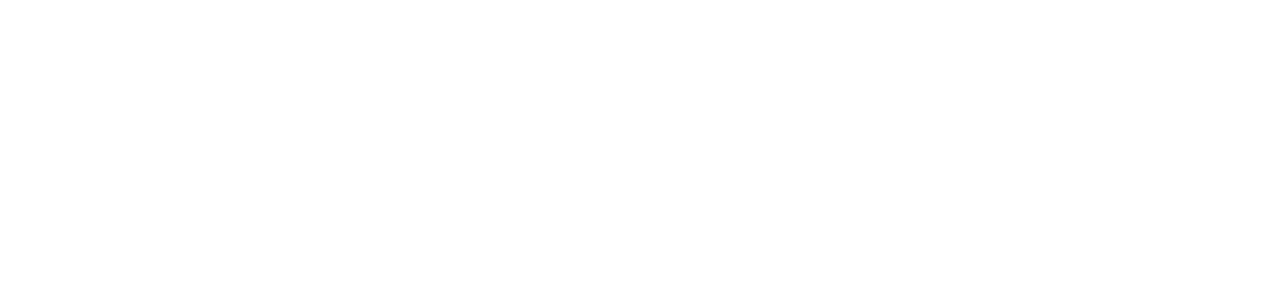
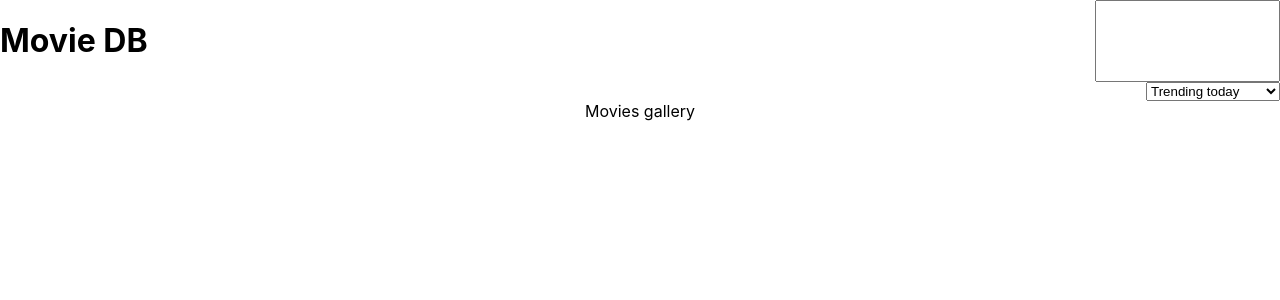
Before and after one commit to abhishekbane/movie-db, a React (Create React App) app: page / in a window 1280 px wide. Shown: the top 300 px of the page. Built offline with nearby package versions, Linux system fonts and the light colour scheme.

Commit message:
Barebones. Added header and utitlity bar with filter options

```diff
--- a/src/App.css
+++ b/src/App.css
@@ -1,16 +1,5 @@
 .App {
   text-align: center;
-}
-
-.App-logo {
-  height: 40vmin;
-  pointer-events: none;
-}
-
-@media (prefers-reduced-motion: no-preference) {
-  .App-logo {
-    animation: App-logo-spin infinite 20s linear;
-  }
 }
 
 .App-header {
@@ -23,16 +12,3 @@
   font-size: calc(10px + 2vmin);
   color: white;
 }
-
-.App-link {
-  color: #61dafb;
-}
-
-@keyframes App-logo-spin {
-  from {
-    transform: rotate(0deg);
-  }
-  to {
-    transform: rotate(360deg);
-  }
-}
--- a/src/App.tsx
+++ b/src/App.tsx
@@ -1,10 +1,15 @@
 import React from 'react';
 import './App.css';
+import Layout from './containers/Layout/Layout';
 
 function App() {
   return (
     <div className="App">
-
+      <Layout>
+        <section>
+          Movies gallery
+        </section>
+      </Layout>
     </div>
   );
 }
--- /dev/null
+++ b/src/components/Header/Header.module.css
@@ -0,0 +1,4 @@
+.header {
+    display: flex;
+    justify-content: space-between;
+}
--- /dev/null
+++ b/src/components/Header/Header.tsx
@@ -0,0 +1,19 @@
+import React from 'react';
+import styles from './Header.module.css';
+
+interface IHeader {
+    title: string;
+    enableSearch: boolean;
+}
+
+const Header: React.FunctionComponent<IHeader> = ( props: IHeader ) => {
+    const searchBar = props.enableSearch ? <input type="text" /> : null;
+    return (
+        <header className={ styles.header }>
+            <h1> { props.title } </h1>
+            { searchBar }
+        </header>
+    );
+};
+
+export default Header;
--- /dev/null
+++ b/src/components/UI/Dropdown/Dropdown.tsx
@@ -0,0 +1,26 @@
+import React from 'react';
+
+export interface IDropdownOption {
+    id?: number | string;
+    name: string;
+    value: string;
+}
+
+interface IDropdown {
+    options: IDropdownOption[];
+    name: string;
+    id?: string;
+    onChange( newValue: string ): void;
+}
+
+const Dropdown = ( props: IDropdown ) => {
+    const options = props.options.map( ( option ) => ( <option value={ option.value } > { option.name } </option> ) );
+
+    return (
+        <select onChange={ ( event ) => props.onChange(event.target.value) } name={ props.name } id={ props.id }>
+            { options }
+        </select>
+    );
+};
+
+export default Dropdown;
--- /dev/null
+++ b/src/components/UtilityBar/UtilityBar.module.css
@@ -0,0 +1,4 @@
+.utilityBar {
+    display: flex;
+    justify-content: flex-end;
+}
--- /dev/null
+++ b/src/components/UtilityBar/UtilityBar.tsx
@@ -0,0 +1,30 @@
+import React from 'react';
+
+import Dropdown, { IDropdownOption } from '../UI/Dropdown/Dropdown';
+
+import styles from './UtilityBar.module.css';
+
+const options: IDropdownOption[] = [
+    {
+        name: "Trending today",
+        value: "trendingToday"
+    },
+    {
+        name: "Trending this week",
+        value: "trendingThisWeek"
+    },
+    {
+        name: "Popular",
+        value: "popular"
+    }
+];
+
+const UtilityBar = () => {
+    return (
+        <div className={ styles.utilityBar }>
+            <Dropdown onChange={ (val) => alert(val) } options={ options } name="filterMovies" />
+        </div>
+    );
+};
+
+export default UtilityBar;
--- /dev/null
+++ b/src/containers/Layout/Layout.tsx
@@ -0,0 +1,20 @@
+import React from 'react';
+
+import Header from '../../components/Header/Header';
+import UtilityBar from '../../components/UtilityBar/UtilityBar';
+
+interface ILayout {
+    children: React.ReactNode;
+}
+
+const Layout = ( props: ILayout ) => {
+    return (
+        <div>
+            <Header title="Movie DB" enableSearch/>
+            <UtilityBar />
+            { props.children }
+        </div>
+    );
+};
+
+export default Layout;
```
Also changed, not shown: src/components/UI/Dropdown/Dropdown.module.css (added), src/containers/Layout/Layout.module.css (added).
